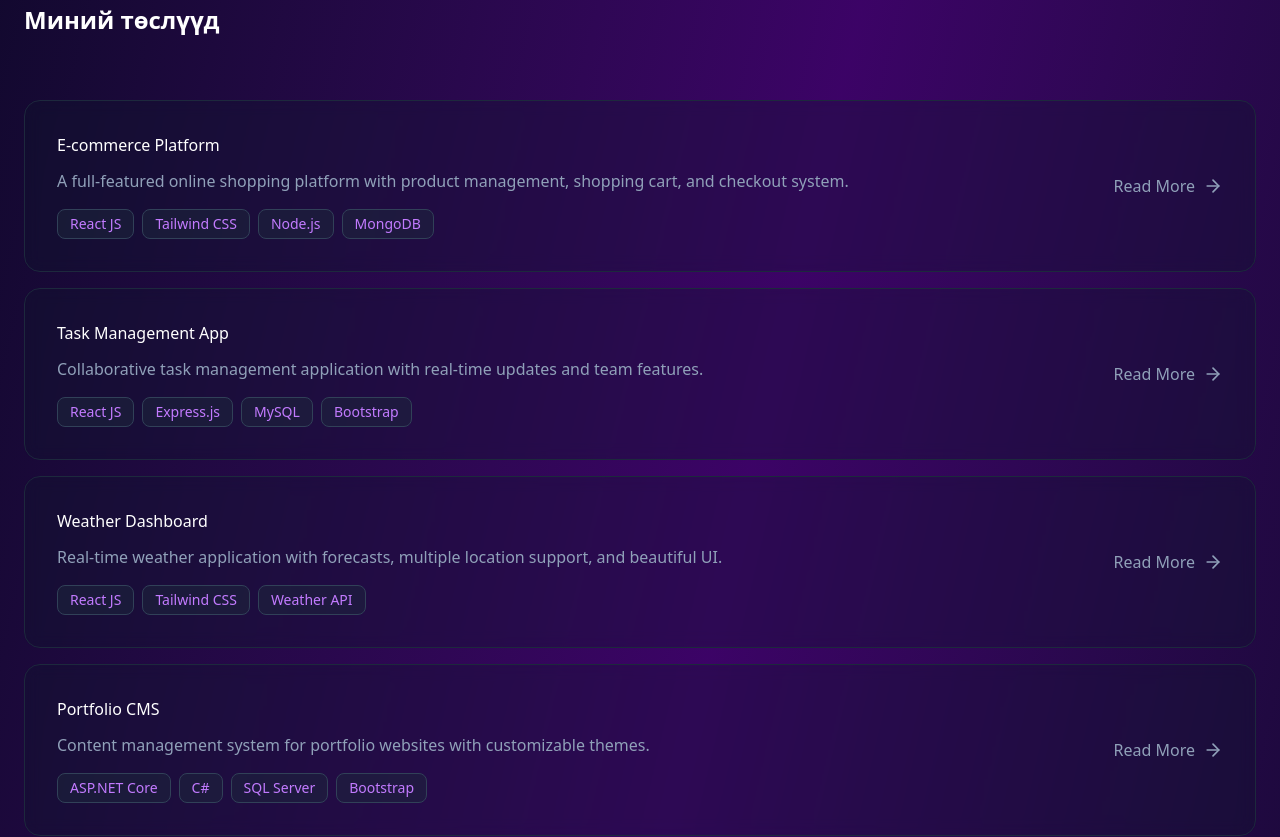
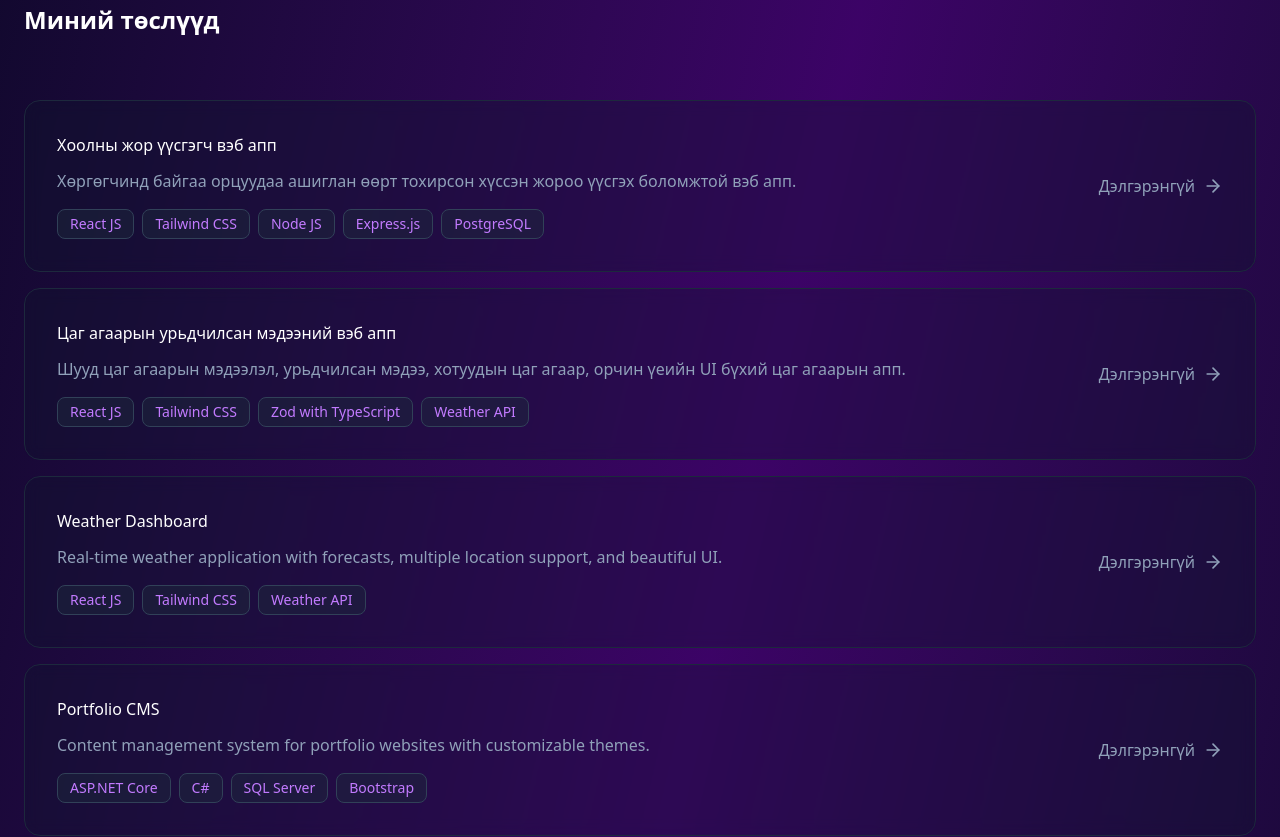
Before and after one commit to Enkhbayar-developer/PortfolioV2, a React (Vite) app: page / in a window 1280 px wide. Shown: the part 1780-2617 px from the top of the page. Built offline with nearby package versions, Linux system fonts and the light colour scheme.

Commit message:
Added some project info in Projects section

```diff
--- a/src/components/ProjectModal/index.jsx
+++ b/src/components/ProjectModal/index.jsx
@@ -38,7 +38,7 @@ export function ProjectModal({ isOpen, onClose, project }) {
 
           {/* Technologies */}
           <div className="mb-8">
-            <h3 className="text-white mb-4">Technologies Used</h3>
+            <h3 className="text-white mb-4">Ашигласан технологи</h3>
             <div className="flex flex-wrap gap-2">
               {project.technologies.map((tech) => (
                 <span
@@ -53,7 +53,7 @@ export function ProjectModal({ isOpen, onClose, project }) {
 
           {/* Key Features */}
           <div className="mb-8">
-            <h3 className="text-white mb-4">Key Features</h3>
+            <h3 className="text-white mb-4">Гол онцлогууд</h3>
             <ul className="space-y-3">
               {project.features.map((feature, index) => (
                 <li key={index} className="flex items-start gap-3">
@@ -66,7 +66,9 @@ export function ProjectModal({ isOpen, onClose, project }) {
 
           {/* Implementation Details */}
           <div>
-            <h3 className="text-white mb-4">Implementation Details</h3>
+            <h3 className="text-white mb-4">
+              Хэрэгжүүлэлтийн дэлгэрэнгүй мэдээлэл
+            </h3>
             <ul className="space-y-3">
               {project.details.map((detail, index) => (
                 <li key={index} className="flex items-start gap-3">
@@ -79,9 +81,14 @@ export function ProjectModal({ isOpen, onClose, project }) {
 
           {/* View Project Button */}
           <div className="mt-8 pt-6 border-t border-slate-800">
-            <button className="bg-purple-600 hover:bg-purple-700 text-white px-8 py-3 rounded-full transition-colors">
-              View Project →
-            </button>
+            <a
+              href={project.link}
+              target="_blank"
+              rel="noopener noreferrer"
+              className="bg-purple-600 hover:bg-purple-700 text-white px-8 py-3 rounded-full transition-colors"
+            >
+              Төслийг харах →
+            </a>
           </div>
         </div>
       </div>
--- a/src/components/Projects/index.jsx
+++ b/src/components/Projects/index.jsx
@@ -2,53 +2,61 @@ import { useState } from "react";
 import { ArrowRight } from "lucide-react";
 import { ProjectModal } from "../ProjectModal";
 import { ImageWithFallback } from "../figma/ImageWithFallback";
+import recipegen from "../../assets/images/recipegen.png";
+import weatherapp from "../../assets/images/openweather.png";
 
 const projects = [
   {
-    title: "E-commerce Platform",
+    title: "Хоолны жор үүсгэгч вэб апп",
     description:
-      "A full-featured online shopping platform with product management, shopping cart, and checkout system.",
-    technologies: ["React JS", "Tailwind CSS", "Node.js", "MongoDB"],
-    image:
-      "https://images.unsplash.com/photo-1658297063569-162817482fb6?crop=entropy&cs=tinysrgb&fit=max&fm=jpg&ixid=M3w3Nzg4Nzd8MHwxfHNlYXJjaHwxfHxlY29tbWVyY2UlMjBzaG9wcGluZyUyMHdlYnNpdGV8ZW58MXx8fHwxNzYyNjczOTQxfDA&ixlib=rb-4.1.0&q=80&w=1080",
+      "Хөргөгчинд байгаа орцуудаа ашиглан өөрт тохирсон хүссэн жороо үүсгэх боломжтой вэб апп.",
+    technologies: [
+      "React JS",
+      "Tailwind CSS",
+      "Node JS",
+      "Express.js",
+      "PostgreSQL",
+    ],
+    image: recipegen,
     features: [
-      "User authentication and authorization with JWT tokens",
-      "Product catalog with advanced filtering and search functionality",
-      "Shopping cart with real-time price calculations",
-      "Secure payment integration with Stripe",
-      "Order tracking and management system",
-      "Admin dashboard for inventory management",
+      "Хэрэглэгчийн бүртгэх болон нэвтрэх системийг JWT ашиглан хэрэгжүүлсэн",
+      "Орцуудаа болон хоолны жороо хайх боломжтой хайлтын систем",
+      "Gemini AI ашиглан жор үүсгэх ухаалаг алгоритм",
+      "Хоолны жороо хадгалах болон төлөвлөх боломжтой",
     ],
     details: [
-      "Built responsive UI with React and Tailwind CSS for seamless mobile experience",
-      "Implemented RESTful API using Node.js and Express",
-      "Designed MongoDB schema for efficient data storage and retrieval",
-      "Integrated real-time notifications using WebSocket",
-      "Optimized performance with lazy loading and code splitting",
+      "REST API-г Node.js болон Express.js ашиглан бүтээсэн",
+      "PostgreSQL ашиглан өгөгдлийн сангийн схемийг зохион байгуулсан",
+      "React JS болон Tailwind CSS ашиглан хэрэглэгчийн интерфейсийг бүтээсэн",
+      "Gemini API-г интеграцчилсан жор үүсгэх алгоритмыг боловсруулсан",
     ],
+    link: "https://ai-recipe-generator-mauve.vercel.app",
   },
   {
-    title: "Task Management App",
+    title: "Цаг агаарын урьдчилсан мэдээний вэб апп",
     description:
-      "Collaborative task management application with real-time updates and team features.",
-    technologies: ["React JS", "Express.js", "MySQL", "Bootstrap"],
-    image:
-      "https://images.unsplash.com/photo-1758521961744-939de61d5cb4?crop=entropy&cs=tinysrgb&fit=max&fm=jpg&ixid=M3w3Nzg4Nzd8MHwxfHNlYXJjaHwxfHx0YXNrJTIwbWFuYWdlbWVudCUyMGRhc2hib2FyZHxlbnwxfHx8fDE3NjI3MTY2MzV8MA&ixlib=rb-4.1.0&q=80&w=1080",
+      "Шууд цаг агаарын мэдээлэл, урьдчилсан мэдээ, хотуудын цаг агаар, орчин үеийн UI бүхий цаг агаарын апп.",
+    technologies: [
+      "React JS",
+      "Tailwind CSS",
+      "Zod with TypeScript",
+      "Weather API",
+    ],
+    image: weatherapp,
     features: [
-      "Drag-and-drop task organization with priority levels",
-      "Team collaboration with role-based permissions",
-      "Real-time updates across all connected clients",
-      "Project timeline visualization and Gantt charts",
-      "Custom labels and categories for task organization",
-      "Email notifications for task assignments and updates",
+      "Одоогийн цаг агаарын нөхцөл байдал болон дэлгэрэнгүй үзүүлэлтүүд",
+      "7 хоногийн цаг агаарын урьдчилсан мэдээ цаг тутамд задаргаа",
+      "Газарзүйн зургийн тусламжтайгаар олон хотын цаг агаарын мэдээлэл авах боломж",
+      "Цаг агаарын газрын зураг болон радар",
+      "Бүх төрлийн төхөөрөмж дээр ажиллахуйц дизайн",
     ],
     details: [
-      "Developed interactive drag-and-drop interface using React Beautiful DnD",
-      "Implemented WebSocket connections for real-time collaboration",
-      "Created normalized database schema with MySQL and Sequelize",
-      "Built comprehensive REST API with Express.js",
-      "Added unit and integration tests with Jest",
+      "Интеграцчилсан OpenWeather API-ийг ашиглан нарийвчилсан цаг агаарын мэдээлэл авах боломжтой",
+      "MapTiler API-ийг ашиглан автомат байршил илрүүлэх боломжтой",
+      "React JS болон Tailwind CSS ашиглан хэрэглэгчийн интерфейсийг бүтээсэн",
+      "Zod болон TypeScript ашиглан өгөгдлийн бүтэц болон төрөл аюулгүй байдлыг хангаж өгсөн",
     ],
+    link: "https://openweather-fde90.web.app",
   },
   {
     title: "Weather Dashboard",
@@ -185,7 +193,7 @@ export function Projects() {
                   onClick={() => setSelectedProject(project)}
                   className="flex items-center gap-2 text-slate-400 hover:text-white transition-colors group-hover:translate-x-2 transform duration-300 whitespace-nowrap"
                 >
-                  Read More
+                  Дэлгэрэнгүй
                   <ArrowRight className="w-5 h-5" />
                 </button>
               </div>
```
Also changed, not shown: src/assets/images/openweather.png (added), src/assets/images/recipegen.png (added).
